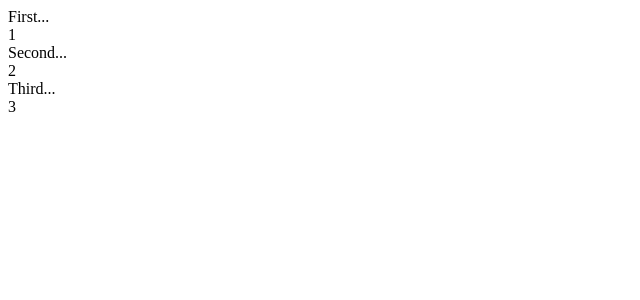
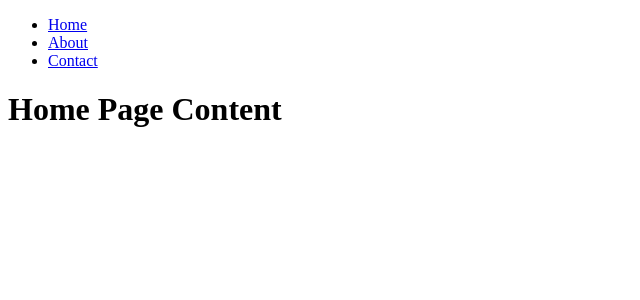
Before and after one commit to zetekla/reactApp, a React app: page / in a window 1280 px wide. Shown: the top 300 px of the page, without its empty margins (0-640 px from the left). Built offline with nearby package versions, Linux system fonts and the light colour scheme.

Commit message:
stackoverflow routing suggestion

```diff
--- a/App.jsx
+++ b/App.jsx
@@ -1,42 +1,44 @@
 import React      from 'react';
-import ReactDOM   from 'react-dom';
-import Content    from './components/Content';
-// import PropsValidation from './PropsValidation.jsx';
+import {Link} from 'react-router';
 
-export default class App extends React.Component {
-	constructor(props) {
-      super(props);
+class App extends React.Component {
+  render() {
+    return(
+      <div>
+      <ul>
+      <li><Link to="home">Home</Link></li>
+      <li><Link to="about">About</Link></li>
+      <li><Link to="contact">Contact</Link></li>
+      </ul>
 
-      this.state = {
-         data:
-         [
-            {
-               component: 'First...',
-               id: 1
-            },
+      {this.props.children}
+      </div>
+    )
+  }
+}
 
-            {
-               component: 'Second...',
-               id: 2
-            },
+export default App;
 
-            {
-               component: 'Third...',
-               id: 3
-            }
-         ],
-         invincible: this.props.immutableData
-      }
-   }
+export class Home extends React.Component {
+  render() {
+    return (
+      <h1>Home Page Content</h1>
+    )
+  }
+}
 
-   render() {
-      return (
-         <div>
-            <div>
-               {this.state.data.map((dynamicComponent, i) => <Content
-                  key = {i} componentData = {dynamicComponent}/>)}
-            </div>
-         </div>
-      );
-   }
+export class About extends React.Component {
+  render() {
+    return (
+      <h1>About Page Content</h1>
+    )
+  }
 }
+
+export class Contact extends React.Component {
+  render()  {
+    return (
+      <h1>Contact Page Content</h1>
+    )
+  }
+}
--- a/main.js
+++ b/main.js
@@ -1,6 +1,17 @@
 import React from 'react';
 import ReactDOM from 'react-dom';
+import { Router, Route, Link, browserHistory, IndexRoute  } from 'react-router';
 import App from './App.jsx';
-// import PropsValidation from './PropsValidation.jsx';
+import {Home,About,Contact} from './App.jsx';
 
-ReactDOM.render(<App immutableData ="look, I'm a props and I'm invincible!"/>, document.getElementById('app'));
+ReactDOM.render((
+   <Router history = {browserHistory}>
+      <Route path = "/" component = {App}>
+         <IndexRoute component = {Home} />
+         <Route path = "home" component = {Home} />
+         <Route path = "about" component = {About} />
+         <Route path = "contact" component = {Contact} />
+      </Route>
+   </Router>
+
+), document.getElementById('app'))
--- a/package.json
+++ b/package.json
@@ -11,6 +11,7 @@
   "dependencies": {
     "react": "^15.4.1",
     "react-dom": "^15.4.1",
+    "react-router": "^3.0.0",
     "webpack": "^1.13.3",
     "webpack-dev-server": "^1.16.2"
   },
```
Also changed, not shown: components/About.jsx (added, +11 -0 lines), components/Contact.jsx (added, +11 -0 lines), components/Home.jsx (added, +11 -0 lines), components/Nav.jsx (added, +18 -0 lines), 1 other file (tests, documents, lock files or other folders).
